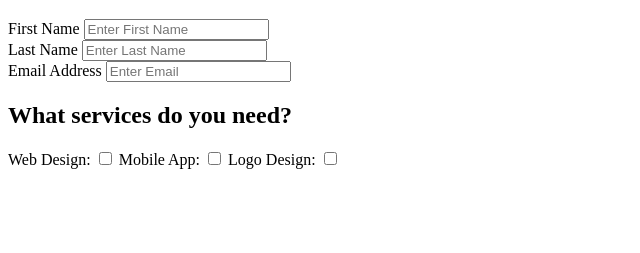
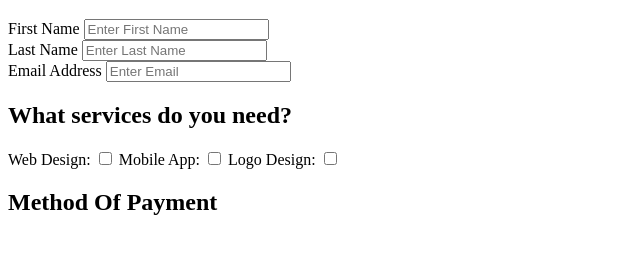
Before and after one commit to watsonbassey/HtmlContact, a plain HTML site: page index.html in a window 1280 px wide. Shown: the part 61-314 px from the top of the page, without its empty margins (0-640 px from the left). Drawn offline with Linux system fonts and the light colour scheme.

Commit message:
added method of payment

```diff
--- a/index.html
+++ b/index.html
@@ -32,6 +32,9 @@
             <label for="Logo Design">Logo Design:</label>
             <input type="checkbox" name="" id="">
         </div>
+        <div>
+            <h2>Method Of Payment</h2>
+        </div>
 
     </form>
 </body>
```
